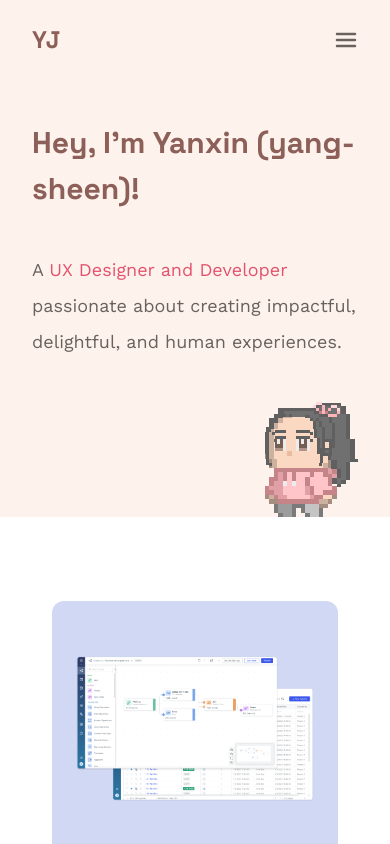
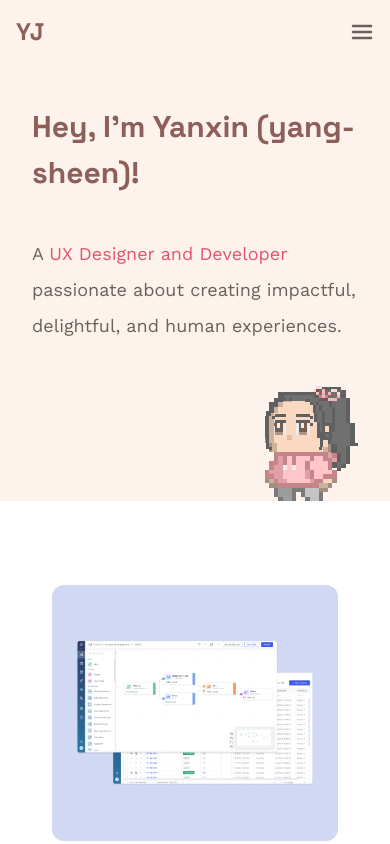
Before and after one commit to yanxinnn/portfolio, a Next.js app: page / in a window 390 px wide. Shown: the top 844 px of the page. Built offline with nearby package versions, Linux system fonts and the light colour scheme.

Commit message:
screen sizes

```diff
--- a/src/app/globals.css
+++ b/src/app/globals.css
@@ -50,7 +50,7 @@
 @layer components {
   /* General */
   .header {
-    @apply font-header self-stretch flex px-8 md:px-12 py-6;
+    @apply font-header self-stretch flex p-4 sm:px-8 md:px-12 py-4 sm:py-6;
   }
   .logo {
     @apply font-bold text-2xl tracking-wider;
--- a/src/app/page.tsx
+++ b/src/app/page.tsx
@@ -12,7 +12,7 @@ export default function Home() {
       <Header />
 
       {/* Intro */}
-      <div className="flex flex-col md:flex-row pt-10 sm:pt-24 gap-6 lg:gap-12 max-w-[48rem] mx-8 sm:mx-20">
+      <div className="flex flex-col md:flex-row pt-10 md:pt-24 gap-6 lg:gap-12 max-w-[48rem] mx-8 sm:mx-20">
         <div className="flex flex-col gap-10 pb-4 md:pb-40">
           <h1 className="text-earthy-500">Hey, I'm Yanxin (yang-sheen)!</h1>
 
--- a/src/components/Header.tsx
+++ b/src/components/Header.tsx
@@ -27,7 +27,7 @@ export function Header() {
 
   return (
     <nav className="self-stretch sticky top-0 z-10">
-      <nav className="header justify-between sm:px-12">
+      <nav className="header justify-between px-4 sm:px-8 md:px-12">
         <Link
           href="/"
           className="font-bold text-2xl tracking-wider text-earthy-500"
@@ -38,7 +38,7 @@ export function Header() {
         <div
           className={`gap-10 text-lg font-medium hidden sm:flex ${
             isScrolled
-              ? "bg-white/50 backdrop-blur-md shadow-md rounded-full absolute top-3 right-6 px-6 py-3"
+              ? "bg-white/50 backdrop-blur-md shadow-md rounded-full absolute top-3 right-2 md:right-6 px-6 py-3"
               : ""
           }`}
         >
@@ -66,7 +66,7 @@ export function Header() {
         <button
           className={`sm:hidden p-0 ${
             isScrolled
-              ? "bg-white/40 backdrop-blur-md shadow-md rounded-full absolute top-4 right-5 p-3"
+              ? "bg-white/40 backdrop-blur-md shadow-md rounded-full absolute top-2 right-1 p-3"
               : ""
           }`}
           onClick={() => setIsOpen(!isOpen)}
@@ -77,7 +77,7 @@ export function Header() {
 
       {isOpen && (
         <div className="relative sm:hidden">
-          <div className="absolute top-0 right-8 flex flex-col gap-4 text-lg font-medium p-6 bg-white w-56 border border-neutral-200 rounded-lg shadow-md">
+          <div className="absolute top-0 right-4 flex flex-col gap-4 text-lg font-medium p-6 bg-white w-56 border border-neutral-200 rounded-lg shadow-md">
             <Link
               href="https://www.linkedin.com/in/yanxinn/"
               target="_blank"
```
